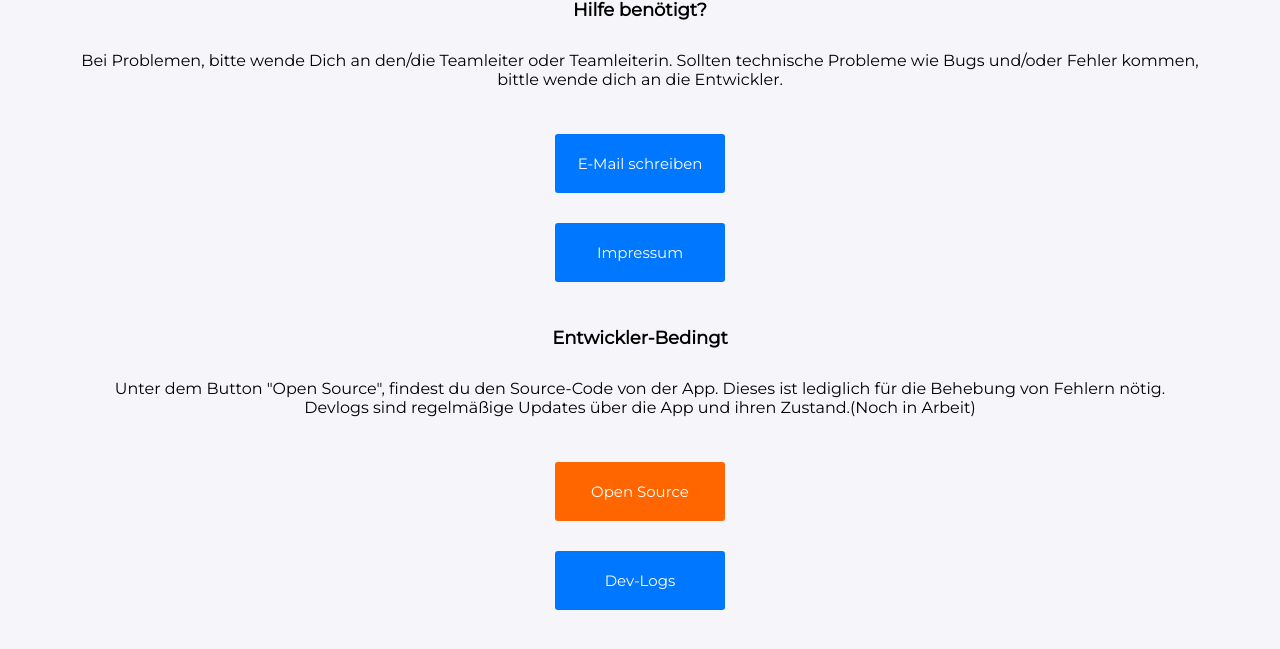
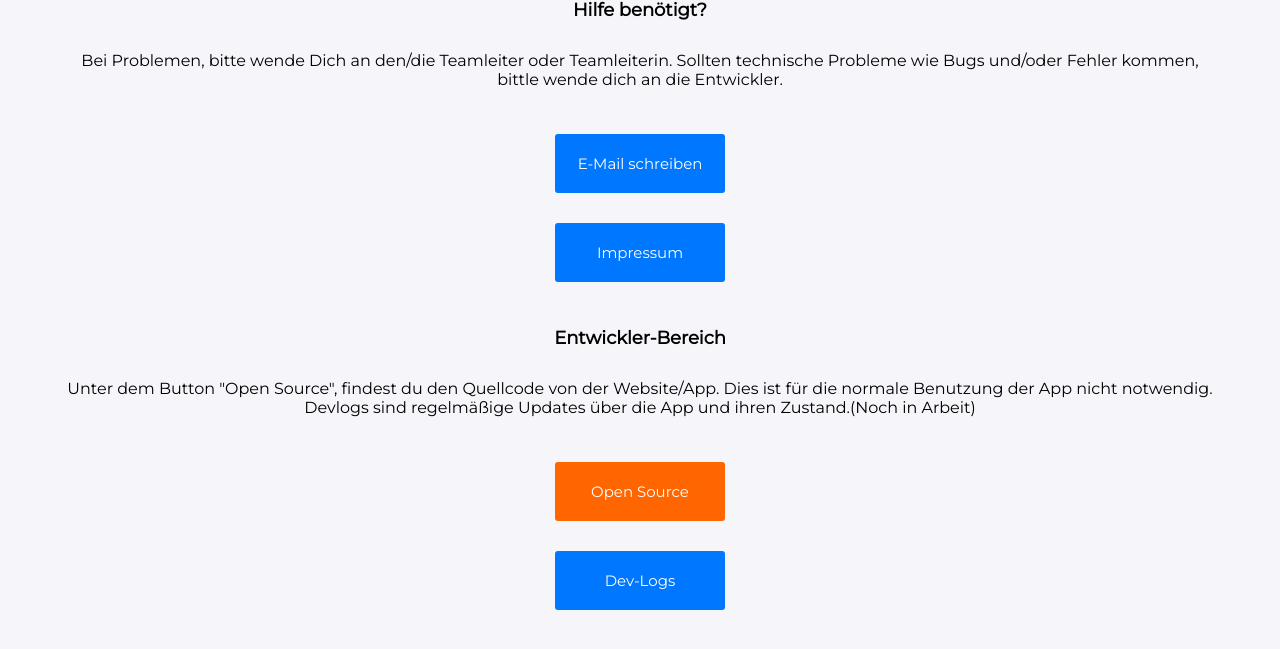
Before and after one commit to sarguhl/GoodDrinks, a Flask app: page /hilfe in a window 1280 px wide. Shown: the part 78-727 px from the top of the page. Run offline with Flask 2, Linux system fonts and the light colour scheme.

Commit message:
improve description

```diff
--- a/website/templates/help.html
+++ b/website/templates/help.html
@@ -1,5 +1,5 @@
 {% extends 'base.html' %}
-{% block title %}Hife{% endblock %}
+{% block title %}Hilfe{% endblock %}
 {% block content %}
 <h1 align="center" class="home-h1">Hilfe benötigt?</h1>
 <div class="home-wrapper">
@@ -8,10 +8,10 @@
             <a id="btn-menu-mail" href="mailto:contact@sarguhl.lol">E-Mail schreiben</a>
             <a id="btn-menu-mail" href="/impressum">Impressum</a>
         </div>
-        <h1 align="center" class="home-h1">Entwickler-Bedingt</h1>
-        <p align="center"class="output_text">Unter dem Button "Open Source", findest du den Source-Code von der App. Dieses ist lediglich für die Behebung von Fehlern nötig.<br>Devlogs sind regelmäßige Updates über die App und ihren Zustand.(Noch in Arbeit)</p>
+        <h1 align="center" class="home-h1">Entwickler-Bereich</h1>
+        <p align="center"class="output_text">Unter dem Button "Open Source", findest du den Quellcode von der Website/App. Dies ist für die normale Benutzung der App nicht notwendig.<br>Devlogs sind regelmäßige Updates über die App und ihren Zustand.(Noch in Arbeit)</p>
         <div class="menu">
-            <a id="btn-menu-os" href="https://github.com/">Open Source</a>
+            <a id="btn-menu-os" href="https://github.com/sarguhl/GoodDrinks">Open Source</a>
             <a id="btn-menu-mail" href="https://github.com/sarguhl/GoodDrinks/projects/2">Dev-Logs</a>
         </div>
 </div>
--- a/website/templates/impressum.html
+++ b/website/templates/impressum.html
@@ -7,9 +7,8 @@ Angaben gem. § 5 TMG: <br>
 <br>
 Emil Pehlivan <br>
 <br>
-Katerallee 2, Detmold <br>
-<br>
-32760
+Katerallee 2, <br>
+32760, Detmold<br>
 </p>
 <h1 align="center">Kontaktaufnahme</h1>
 <p align="center"class="output_text">
```
